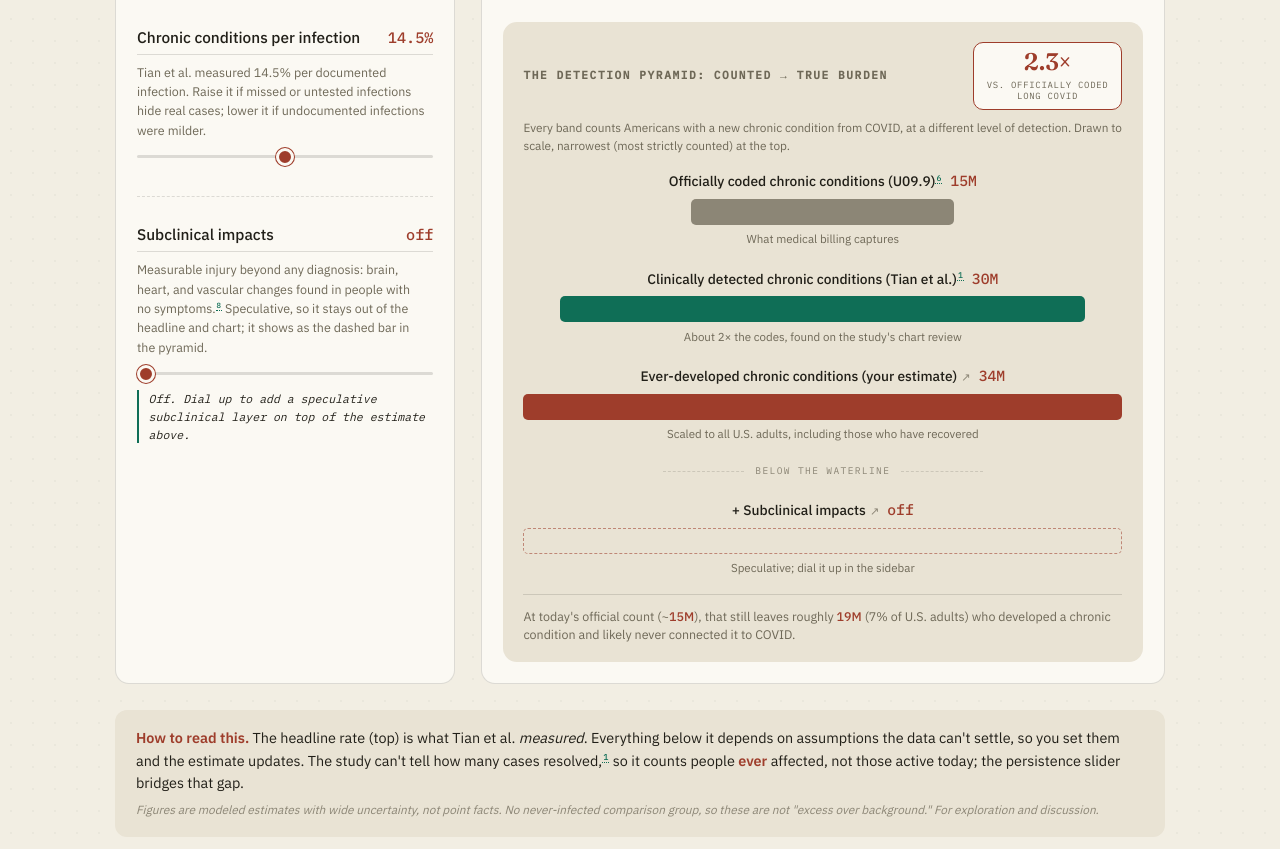
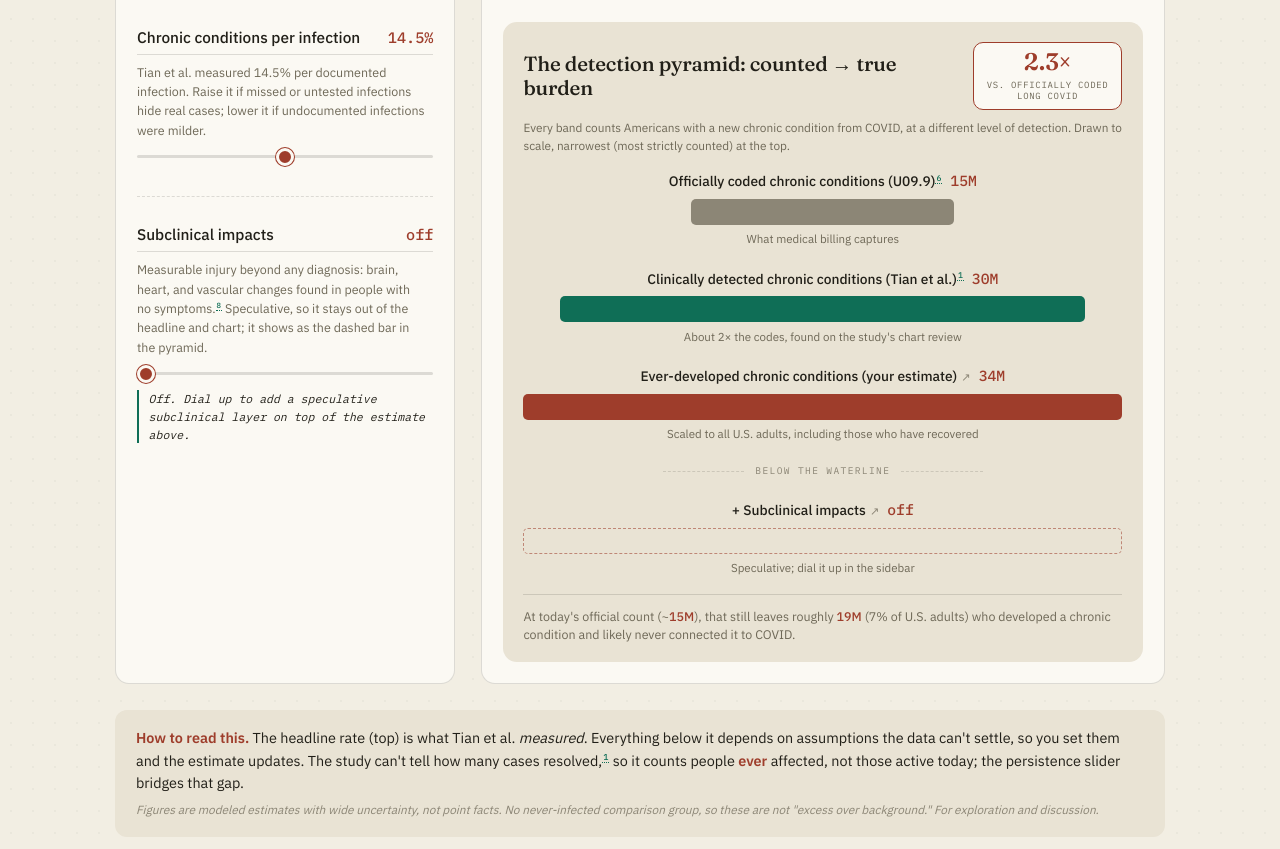
Before and after one commit to justinritchie/chronic-covid-tian-et-al, a plain HTML site: page index.html in a window 1280 px wide. Shown: the part 2060-2909 px from the top of the page. Drawn offline with Linux system fonts and the light colour scheme.

Commit message:
Promote detection-pyramid title to a serif card heading so it balances the 2.3x stat chip

```diff
--- a/index.html
+++ b/index.html
@@ -176,7 +176,7 @@ svg{display:block;width:100%;height:auto}
 .pbar.subcl{background:rgba(158,61,43,.34)}
 .pbar.subcl.off{background:transparent;min-width:0}
 .pyrhead{display:flex;justify-content:space-between;align-items:center;gap:.7rem 1rem;flex-wrap:wrap;margin:0 0 .55rem}
-.pyrhead h3{margin:0;flex:1 1 200px}
+.pyrhead h3{margin:0;flex:1 1 230px;font-family:var(--display);font-size:1.28rem;font-weight:500;letter-spacing:-.01em;text-transform:none;color:var(--ink);line-height:1.16}
 .undetbox{flex-shrink:0;border:1px solid var(--clay);border-radius:10px;padding:.42rem .8rem;text-align:center;background:var(--panel)}
 .undetn{font-family:var(--display);font-weight:600;font-size:1.5rem;line-height:1;color:var(--clay)}
 .undetl{font-family:var(--mono);font-size:.56rem;letter-spacing:.08em;text-transform:uppercase;color:var(--muted);margin-top:.3rem;line-height:1.32}
```
